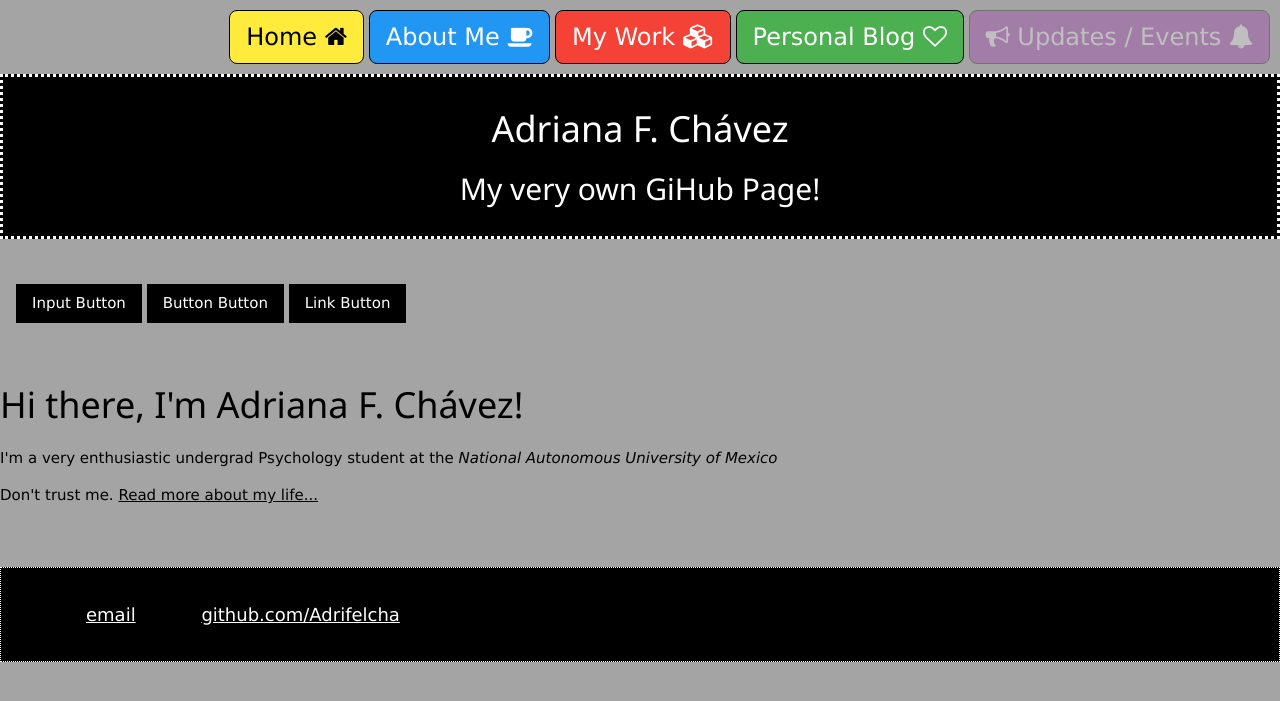
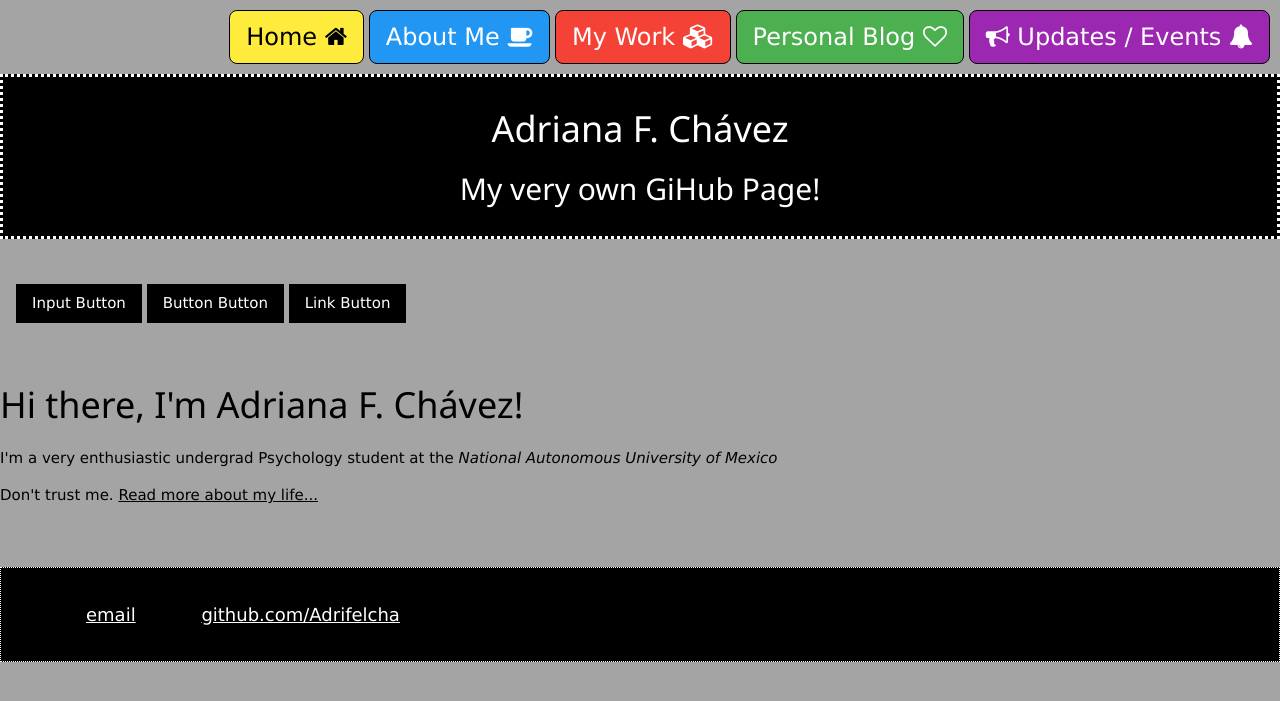
Before and after one commit to Adrifelcha/Adrifelcha-github.io, a Jekyll site: the page built from index.html, in a window 1280 px wide. Shown: the top 701 px of the page. Built offline with Jekyll 4.4.1, drawn with Linux system fonts in a browser that asks for light colours.

Commit message:
Update default.html

```diff
--- a/_layouts/default.html
+++ b/_layouts/default.html
@@ -81,7 +81,7 @@
 				<a href="/about" class="w3-btn w3-blue w3-button w3-border w3-border-black w3-xlarge w3-round-large w3-hover-dark-grey"> About Me <i class="fa fa-coffee" aria-hidden="true"></i></a>
 				<a href="/CV" class="w3-btn w3-red w3-button w3-border w3-border-black w3-hover-dark-grey w3-xlarge w3-round-large"> My Work <i class="fa fa-cubes" aria-hidden="true"></i></a>
 			        <a href="/blog" class="w3-btn w3-border w3-border-black w3-green w3-button w3-xlarge w3-hover-dark-grey w3-round-large">Personal Blog <i class="fa fa-heart-o" aria-hidden="true"></i></a>
-				<a href="#" class="w3-btn w3-border w3-disabled w3-border-black w3-purple w3-button w3-xlarge w3-hover-dark-grey w3-round-large"><i class="fa fa-bullhorn" aria-hidden="true"></i> Updates / Events <i class="fa fa-bell" aria-hidden="true"></i></a>
+				<a href="#" class="w3-btn w3-border w3-border-black w3-purple w3-button w3-xlarge w3-hover-dark-grey w3-round-large" disabled><i class="fa fa-bullhorn" aria-hidden="true"></i> Updates / Events <i class="fa fa-bell" aria-hidden="true"></i></a>
 
 			</nav>
 
```
